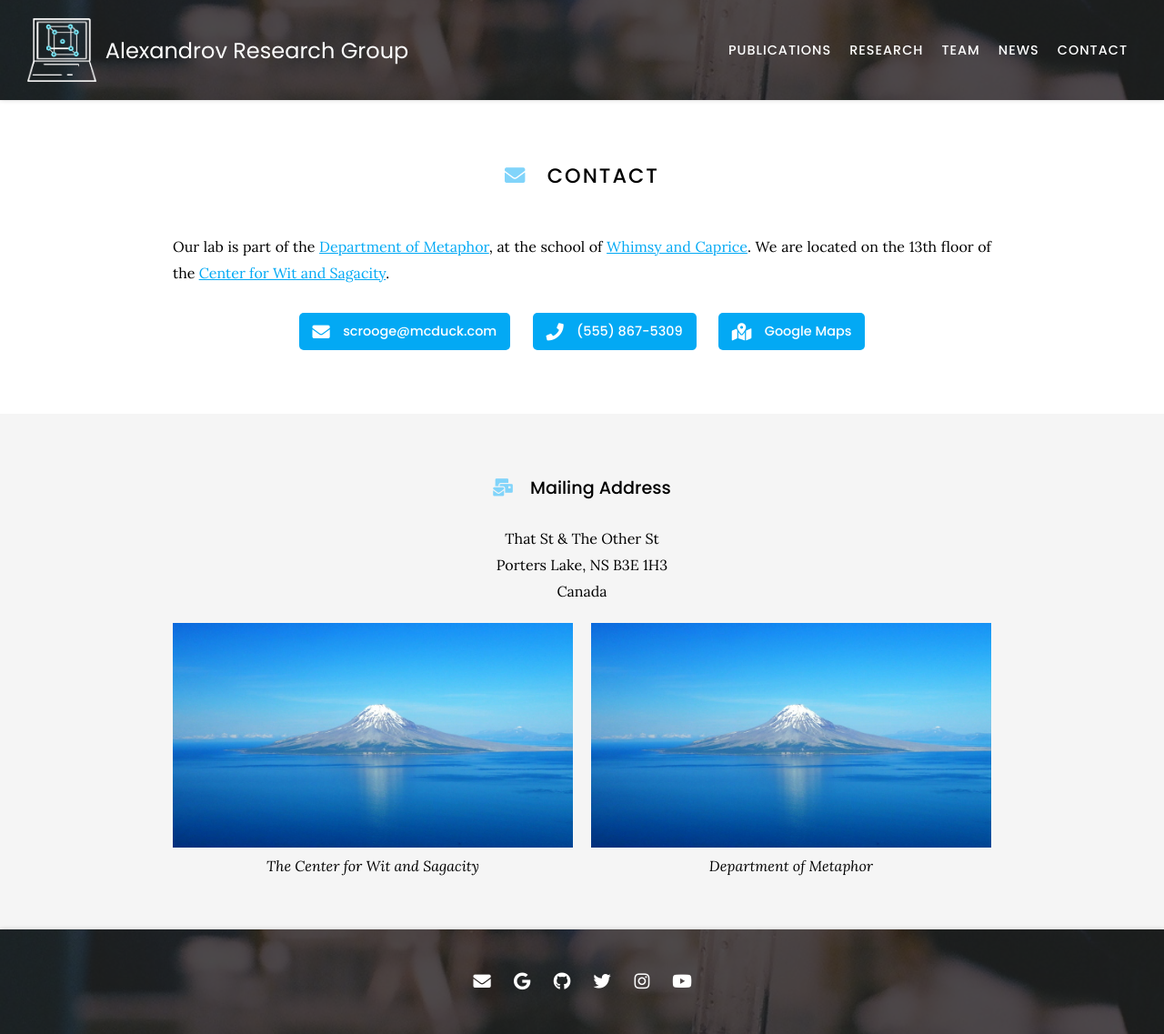
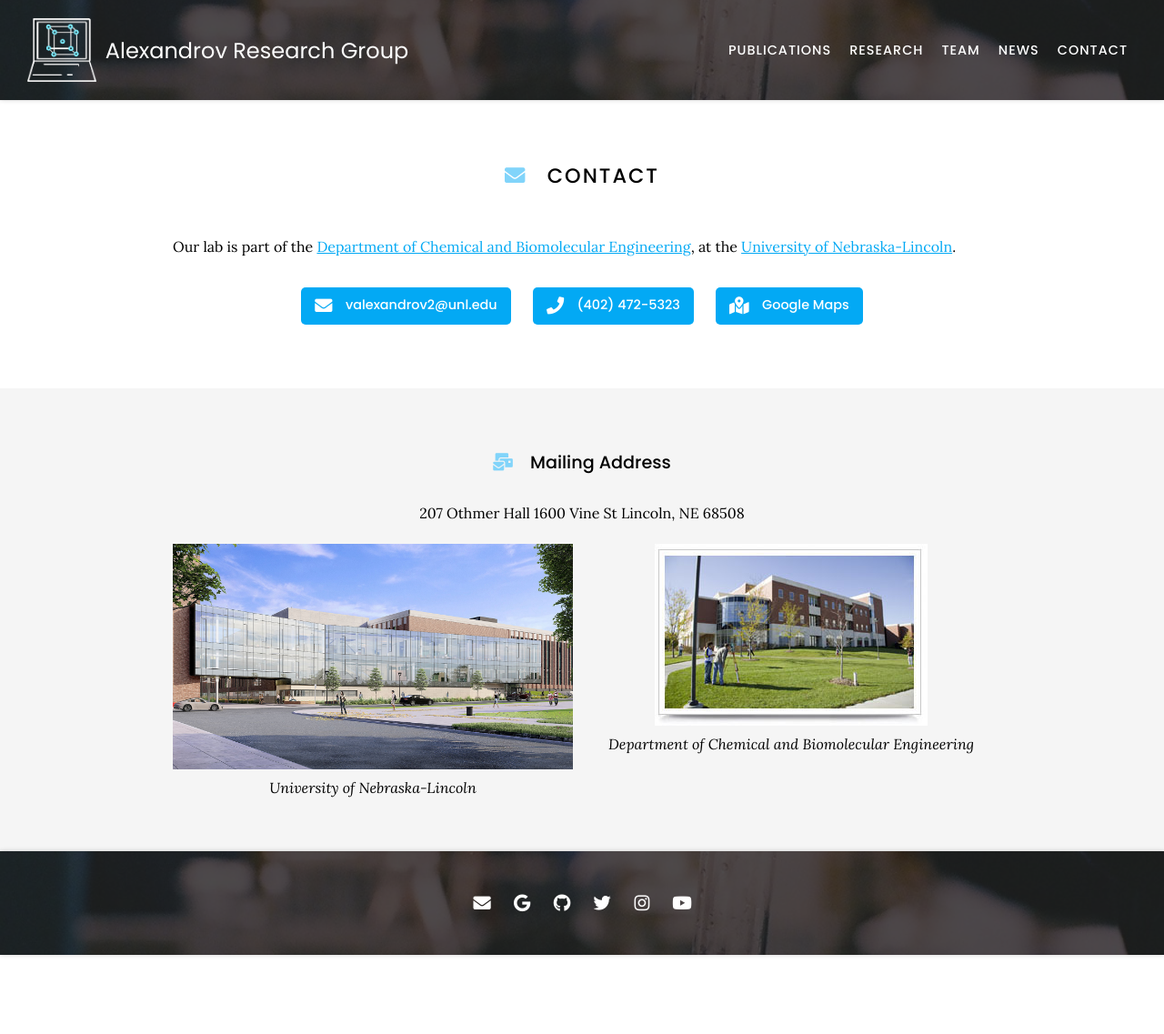
Before and after one commit to valexandrov/webpage, a Jekyll site: the page built from contact/index.md, in a window 1280 px wide. Shown: the whole page at 91% size. Built offline with Jekyll 4.4.1, drawn with Linux system fonts in a browser that asks for light colours; nearby versions of some CDN libraries; after the commit the page ends 1050 px from its top, so only the background shows below that.

Commit message:
upload pdfs and contact page info

```diff
--- a/contact/index.md
+++ b/contact/index.md
@@ -7,25 +7,24 @@
 
 # <i class="fas fa-envelope"></i>Contact
 
-Our lab is part of the [Department of Metaphor](), at the school of [Whimsy and Caprice]().
-We are located on the 13th floor of the [Center for Wit and Sagacity]().
+Our lab is part of the [Department of Chemical and Biomolecular Engineering](https://engineering.unl.edu/chme/), at the [University of Nebraska-Lincoln](https://www.unl.edu/).
 
 {%
   include link.html
   type="email"
   icon=""
-  text="scrooge@mcduck.com"
+  text="valexandrov2@unl.edu"
   tooltip=""
-  link="scrooge@mcduck.com"
+  link="valexandrov2@unl.edu"
   style="button"
 %}
 {%
   include link.html
   type="phone"
   icon=""
-  text="(555) 867-5309"
+  text="(402) 472-5323"
   tooltip=""
-  link="+1-555-867-5309"
+  link="+1-402-472-5323"
   style="button"
 %}
 {%
@@ -33,8 +32,8 @@
   type="address"
   icon=""
   text="Google Maps"
-  tooltip="Our location on Google Maps for easy navigation"
-  link="https://www.google.com/maps/place/That+St+%26+The+Other+St,+Porters+Lake,+NS+B3E+1H3,+Canada/@44.7389237,-63.3033296,20.78z/data=!4m5!3m4!1s0x4b5a31023bb02565:0xb9505694e83a53d7!8m2!3d44.7389353!4d-63.3030828"
+  tooltip=""
+  link="https://goo.gl/maps/ZkdNhFRNji2MySps7"
   style="button"
 %}
 {:.center}
@@ -43,23 +42,23 @@
 
 ### <i class="fas fa-mail-bulk"></i>Mailing Address
 
-That St & The Other St
-Porters Lake, NS B3E 1H3
-Canada
+207 Othmer Hall
+1600 Vine St
+Lincoln, NE 68508
 {:.center}
 
 {% capture col1 %}
 {%
   include figure.html
-  image="images/photo.jpg"
-  caption="The Center for Wit and Sagacity"
+  image="images/contact-1.jpg"
+  caption="University of Nebraska-Lincoln"
 %}
 {% endcapture %}
 {% capture col2 %}
 {%
   include figure.html
-  image="images/photo.jpg"
-  caption="Department of Metaphor"
+  image="images/contact-2.jpg"
+  caption="Department of Chemical and Biomolecular Engineering"
 %}
 {% endcapture %}
 {% include two-col.html col1=col1 col2=col2 %}
```
Also changed, not shown: images/contact-1.jpg (added), images/contact-2.jpg (added), 3 other files.
